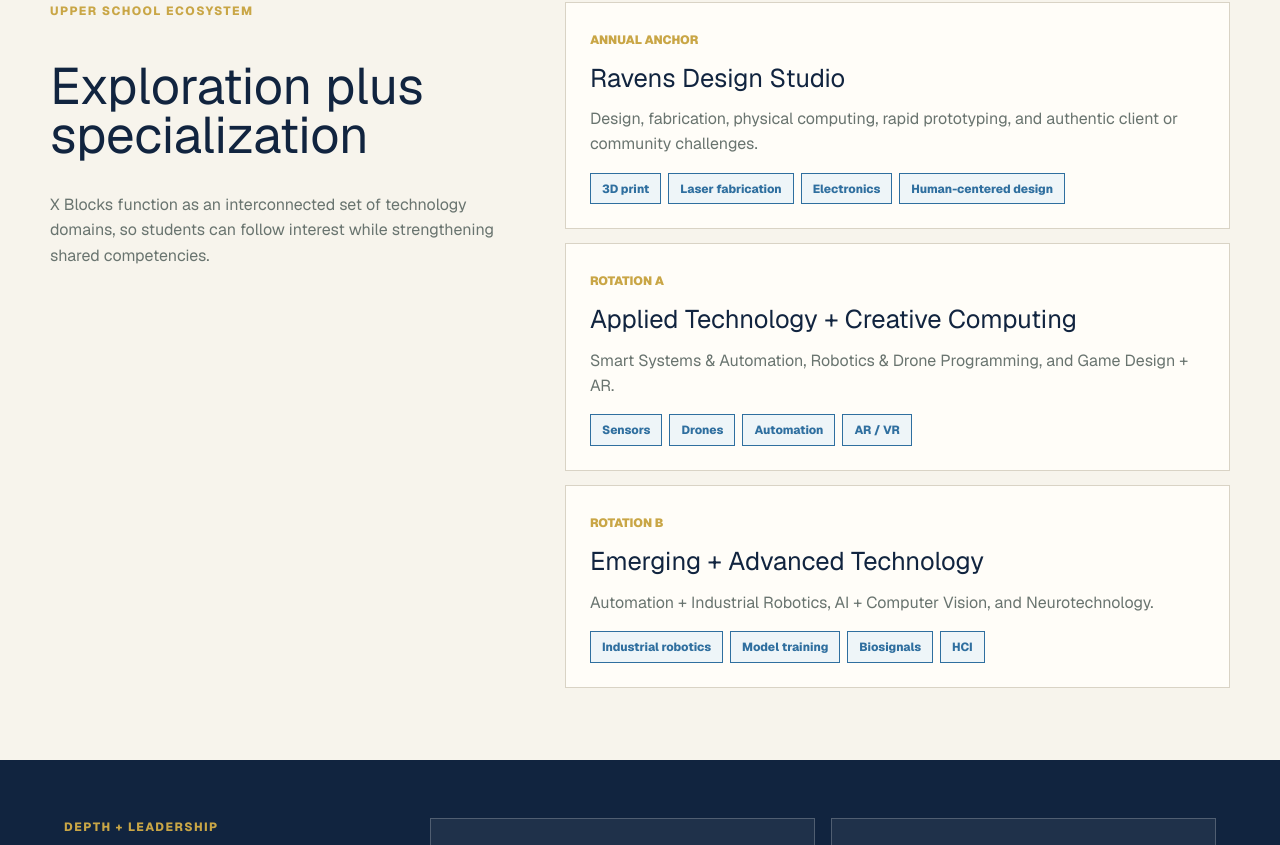
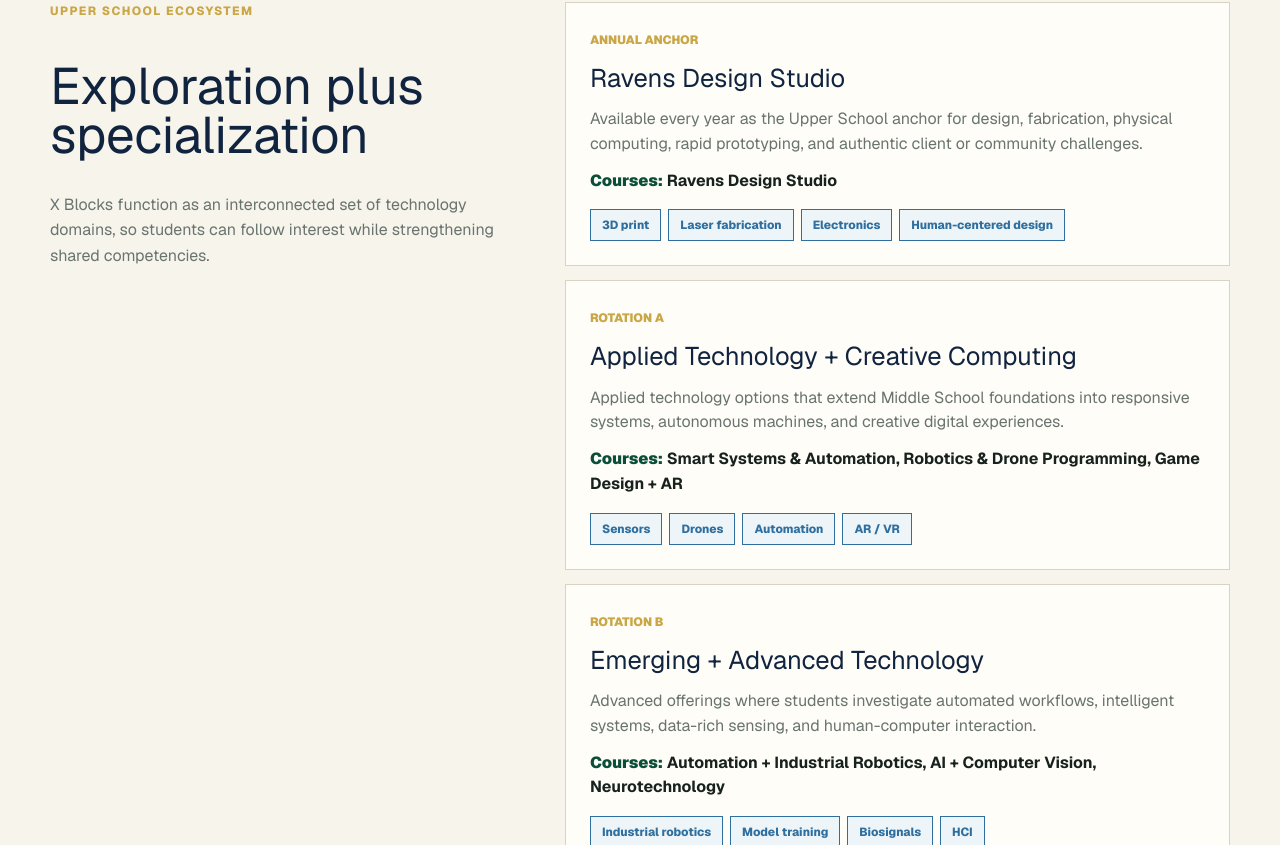
Before and after one commit to Midnight-Ramen/Forest-Ridge-Innovation-Pathway, a Next.js app: page / in a window 1280 px wide. Shown: the part 1735-2580 px from the top of the page. Built offline with nearby package versions, Linux system fonts and the light colour scheme.

Commit message:
Clarify upper school course offerings

```diff
--- a/app/globals.css
+++ b/app/globals.css
@@ -407,6 +407,16 @@ a:focus-visible {
   line-height: 1.55;
 }
 
+.rotation-card .course-list {
+  margin-top: 12px;
+  color: var(--ridge-ink);
+  font-weight: 650;
+}
+
+.rotation-card .course-list strong {
+  color: var(--ridge-green);
+}
+
 .rotation-card div {
   display: flex;
   gap: 7px;
--- a/app/page.tsx
+++ b/app/page.tsx
@@ -77,21 +77,24 @@ const rotations = [
     label: 'Annual anchor',
     title: 'Ravens Design Studio',
     detail:
-      'Design, fabrication, physical computing, rapid prototyping, and authentic client or community challenges.',
+      'Available every year as the Upper School anchor for design, fabrication, physical computing, rapid prototyping, and authentic client or community challenges.',
+    courses: ['Ravens Design Studio'],
     tags: ['3D print', 'Laser fabrication', 'Electronics', 'Human-centered design'],
   },
   {
     label: 'Rotation A',
     title: 'Applied Technology + Creative Computing',
     detail:
-      'Smart Systems & Automation, Robotics & Drone Programming, and Game Design + AR.',
+      'Applied technology options that extend Middle School foundations into responsive systems, autonomous machines, and creative digital experiences.',
+    courses: ['Smart Systems & Automation', 'Robotics & Drone Programming', 'Game Design + AR'],
     tags: ['Sensors', 'Drones', 'Automation', 'AR / VR'],
   },
   {
     label: 'Rotation B',
     title: 'Emerging + Advanced Technology',
     detail:
-      'Automation + Industrial Robotics, AI + Computer Vision, and Neurotechnology.',
+      'Advanced offerings where students investigate automated workflows, intelligent systems, data-rich sensing, and human-computer interaction.',
+    courses: ['Automation + Industrial Robotics', 'AI + Computer Vision', 'Neurotechnology'],
     tags: ['Industrial robotics', 'Model training', 'Biosignals', 'HCI'],
   },
 ];
@@ -244,6 +247,9 @@ export default function Home() {
               <span>{rotation.label}</span>
               <h3>{rotation.title}</h3>
               <p>{rotation.detail}</p>
+              <p className="course-list">
+                <strong>Courses:</strong> {rotation.courses.join(', ')}
+              </p>
               <div>
                 {rotation.tags.map((tag) => (
                   <em key={tag}>{tag}</em>
```
